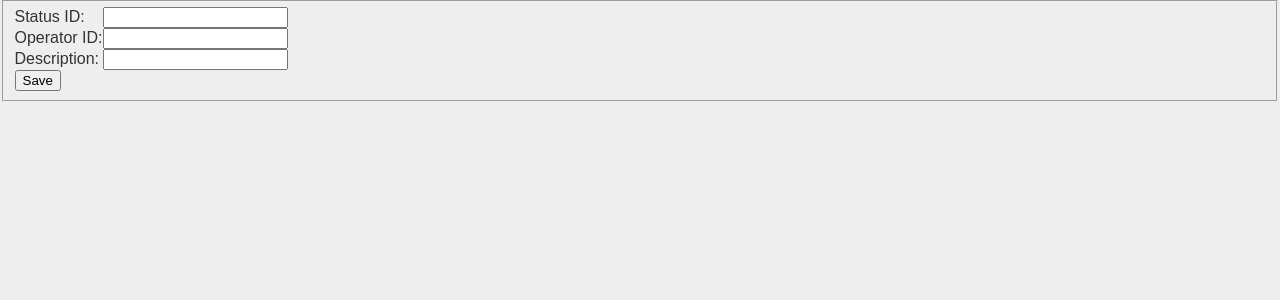
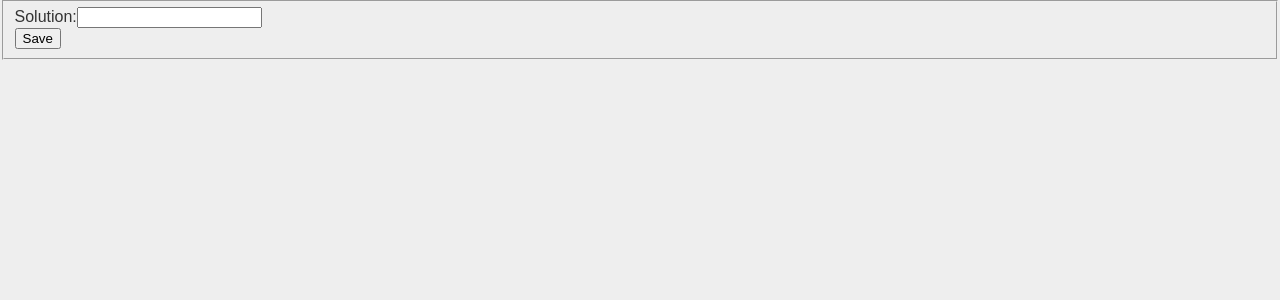
Before and after one commit to project-help-desk/Files, a PHP site: page /overwiew_page_new/operator_edit.php in a window 1280 px wide. Shown: the part 86-386 px from the top of the page. Run offline with PHP 8.4, Linux system fonts and the light colour scheme; data comes from the database, SQL or seed files in the repository; some libraries are stand-ins or nearby versions.

Commit message:
minor changes

```diff
--- a/helpdesk-master/operator_edit.php
+++ b/helpdesk-master/operator_edit.php
@@ -56,15 +56,15 @@
                 <table>
                     <tbody>
                         <tr>
-                            <td>Status ID:</td>
-                            <td><input type="text" name="status" value="<?php echo $status; ?>"></td>
+
+                            <td><input type="hidden" name="status" value="1"></td>
                         </tr>
                         <tr>
-                            <td>Operator ID:</td>
-                            <td><input type="text" name="operatorid" value="<?php echo $operatorid; ?>"></td>
+
+                            <td><input type="hidden" name="operatorid" value="$_SESSION['valid_id']"></td>
                         </tr>
                         <tr>
-                            <td>Description:</td>
+                            <td>Solution:</td>
                             <td><input type="text" name="desc" value="<?php echo $desc; ?>"></td>
                         </tr>
                         <tr>
```
